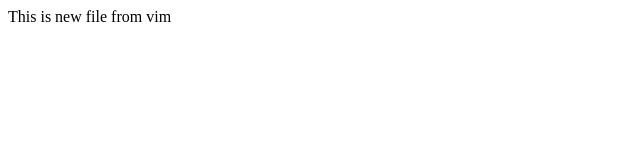
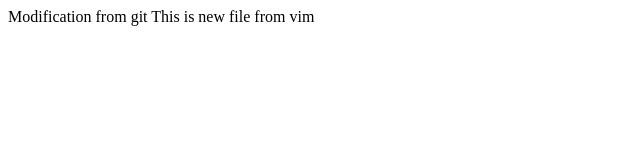
Before and after one commit to davidescus/go-website, a plain HTML site: page index.html in a window 1280 px wide. Shown: the whole page, without its empty margins (0-640 px from the left). Drawn offline with Linux system fonts and the light colour scheme.

Commit message:
Update index.html

```diff
--- a/index.html
+++ b/index.html
@@ -1,6 +1,7 @@
 <html>
 
   <body>
+    Modification from git
     This is new file from vim
   </body>
   </html>
```
